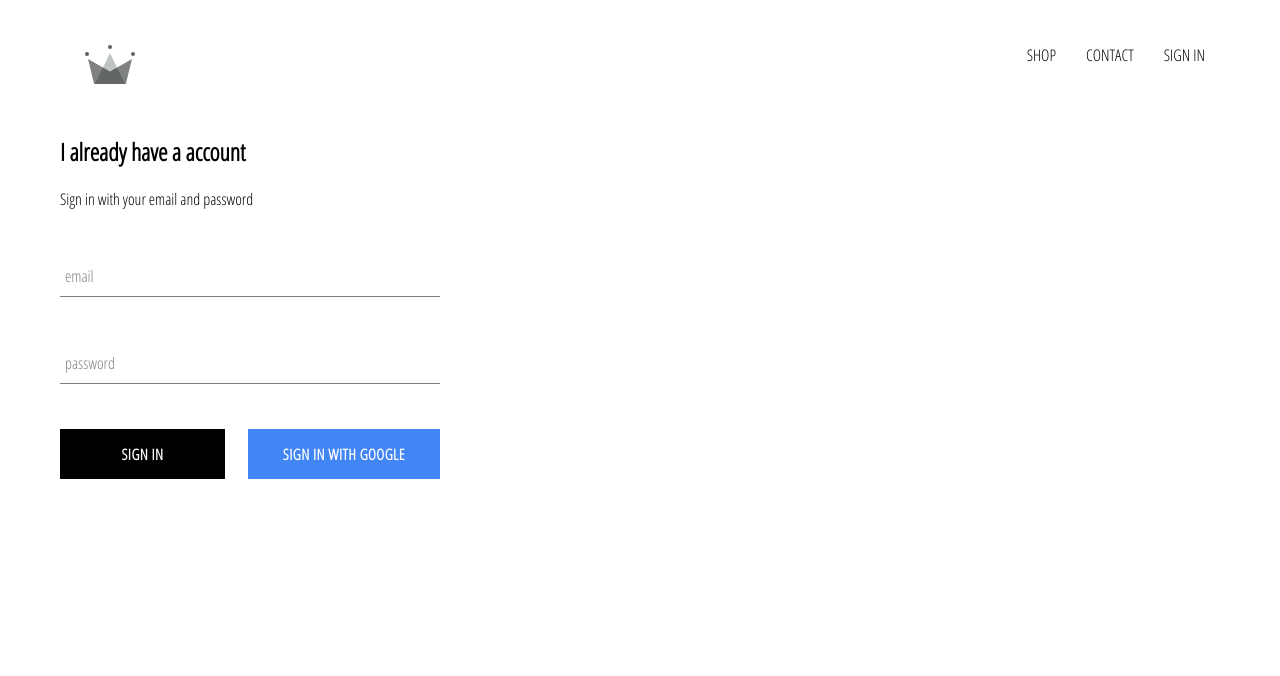
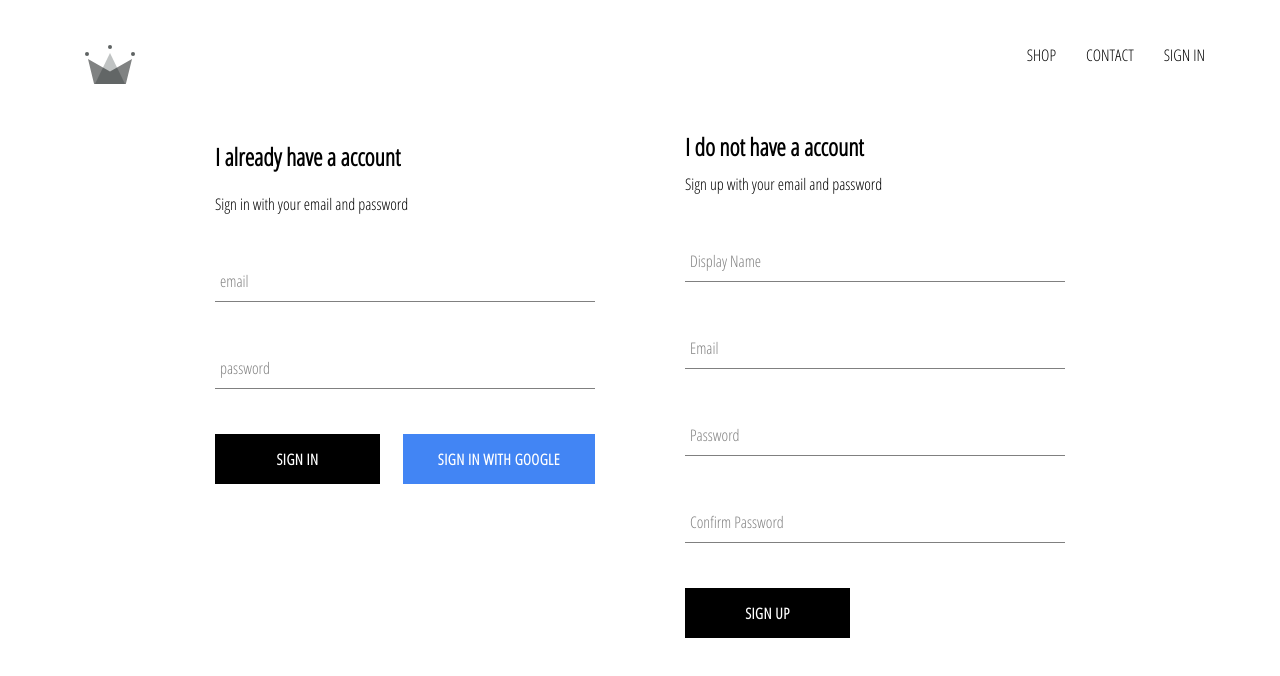
Before and after one commit to saisaiant/react-ecommerce, a React (Create React App) app: page /signin in a window 1280 px wide. Shown: the top 676 px of the page. Built offline with nearby package versions, Linux system fonts and the light colour scheme; no server answers.

Commit message:
sign in & sign up with email & store firestore database

```diff
--- a/src/App.js
+++ b/src/App.js
@@ -6,7 +6,7 @@
 import ShopPage from "./pages/shop/shop.component";
 import Header from "./components/header/header.component";
 import SignInAndSignUpPage from "./pages/sign-in-and-sign-up/sign-in-and-sign-up.component";
-import { auth } from "./firebase/firebase.utils";
+import { auth, createUserProfileDocument } from "./firebase/firebase.utils";
 
 class App extends React.Component {
   constructor() {
@@ -19,9 +19,23 @@
   unsubscribeFromAuth = null;
 
   componentDidMount() {
-    this.unsubscribeFromAuth = auth.onAuthStateChanged(user => {
-      this.setState({ currentUser: user });
-      console.log(user);
+    this.unsubscribeFromAuth = auth.onAuthStateChanged(async userAuth => {
+      //this.setState({ currentUser: user });
+      //console.log(user);
+      if (userAuth) {
+        const userRef = await createUserProfileDocument(userAuth);
+        userRef.onSnapshot(snapShot => {
+          this.setState({
+            currentUser: {
+              id: snapShot.id,
+              ...snapShot.data()
+            }
+          });
+          console.log(this.state);
+        });
+      } else {
+        this.setState({ currentUser: userAuth });
+      }
     });
   }
 
--- /dev/null
+++ b/src/components/sign-up/sign-up.component.jsx
@@ -0,0 +1,96 @@
+import React from "react";
+import FormInput from "../form-input/form-input.component";
+import CustomButton from "../custom-button/custom-button.component";
+
+import { auth, createUserProfileDocument } from "../../firebase/firebase.utils";
+
+import "./sign-up.styles.scss";
+
+class SignUp extends React.Component {
+  constructor() {
+    super();
+    this.state = {
+      displayName: "",
+      email: "",
+      password: "",
+      confirmPassword: ""
+    };
+  }
+
+  handleSubmit = async event => {
+    event.preventDefault();
+    const { displayName, email, password, confirmPassword } = this.state;
+
+    if (password !== confirmPassword) {
+      alert("passwords don't match");
+      return;
+    }
+    try {
+      const { user } = await auth.createUserWithEmailAndPassword(
+        email,
+        password
+      );
+      await createUserProfileDocument(user, { displayName });
+      this.setState({
+        displayName: "",
+        email: "",
+        password: "",
+        confirmPassword: ""
+      });
+    } catch (error) {
+      console.error(error);
+    }
+  };
+
+  handleChange = event => {
+    const { name, value } = event.target;
+    this.setState({ [name]: value });
+  };
+
+  render() {
+    const { displayName, email, password, confirmPassword } = this.state;
+    return (
+      <div className="sign-up">
+        <h2 className="title">I do not have a account</h2>
+        <span>Sign up with your email and password</span>
+        <form className="sign-up-form" onSubmit={this.handleSubmit}>
+          <FormInput
+            type="text"
+            name="displayName"
+            value={displayName}
+            onChange={this.handleChange}
+            label="Display Name"
+            required
+          />
+          <FormInput
+            type="email"
+            name="email"
+            value={email}
+            onChange={this.handleChange}
+            label="Email"
+            required
+          />
+          <FormInput
+            type="password"
+            name="password"
+            value={password}
+            onChange={this.handleChange}
+            label="Password"
+            required
+          />
+          <FormInput
+            type="password"
+            name="confirmPassword"
+            value={confirmPassword}
+            onChange={this.handleChange}
+            label="Confirm Password"
+            required
+          />
+          <CustomButton type="submit">SIGN UP</CustomButton>
+        </form>
+      </div>
+    );
+  }
+}
+
+export default SignUp;
--- /dev/null
+++ b/src/components/sign-up/sign-up.styles.scss
@@ -0,0 +1,9 @@
+.sign-up {
+    display: flex;
+    flex-direction: column;
+    width: 380px;
+
+    .title {
+        margin: 10px 0;
+    }
+}
--- a/src/firebase/firebase.utils.js
+++ b/src/firebase/firebase.utils.js
@@ -13,6 +13,31 @@
   measurementId: "G-S9ZNYWJ7LW"
 };
 
+export const createUserProfileDocument = async (userAuth, additionalData) => {
+  if (!userAuth) return;
+
+  const userRef = firestore.doc(`users/${userAuth.uid}`);
+
+  const snapShot = await userRef.get();
+
+  if (!snapShot.exists) {
+    const { displayName, email } = userAuth;
+    const createdAt = new Date();
+
+    try {
+      await userRef.set({
+        displayName,
+        email,
+        createdAt,
+        ...additionalData
+      });
+    } catch (error) {
+      console.log("error creating user", error.message);
+    }
+  }
+  return userRef;
+};
+
 firebase.initializeApp(config);
 
 export const auth = firebase.auth();
--- a/src/pages/sign-in-and-sign-up/sign-in-and-sign-up.component.jsx
+++ b/src/pages/sign-in-and-sign-up/sign-in-and-sign-up.component.jsx
@@ -1,11 +1,13 @@
 import React from "react";
 import SignIn from "../../components/sign-in/sign-in.component";
+import SignUp from "../../components/sign-up/sign-up.component";
 
 import "./sign-in-and-sign-up.styles.scss";
 
 const SignInAndSignUpPage = () => (
   <div className="sign-in-and-sign-up">
     <SignIn />
+    <SignUp />
   </div>
 );
 
--- a/src/pages/sign-in-and-sign-up/sign-in-and-sign-up.styles.scss
+++ b/src/pages/sign-in-and-sign-up/sign-in-and-sign-up.styles.scss
@@ -0,0 +1,7 @@
+.sign-in-and-sign-up {
+    width: 850px;
+    display: flex;
+    justify-content: space-between;
+    margin: 30px auto;
+
+}
```
